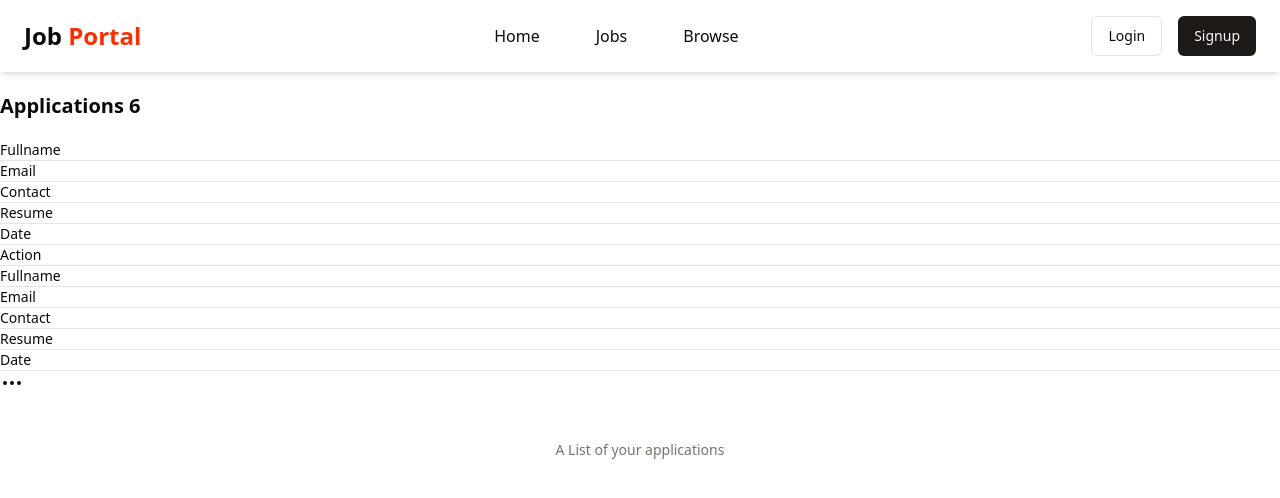
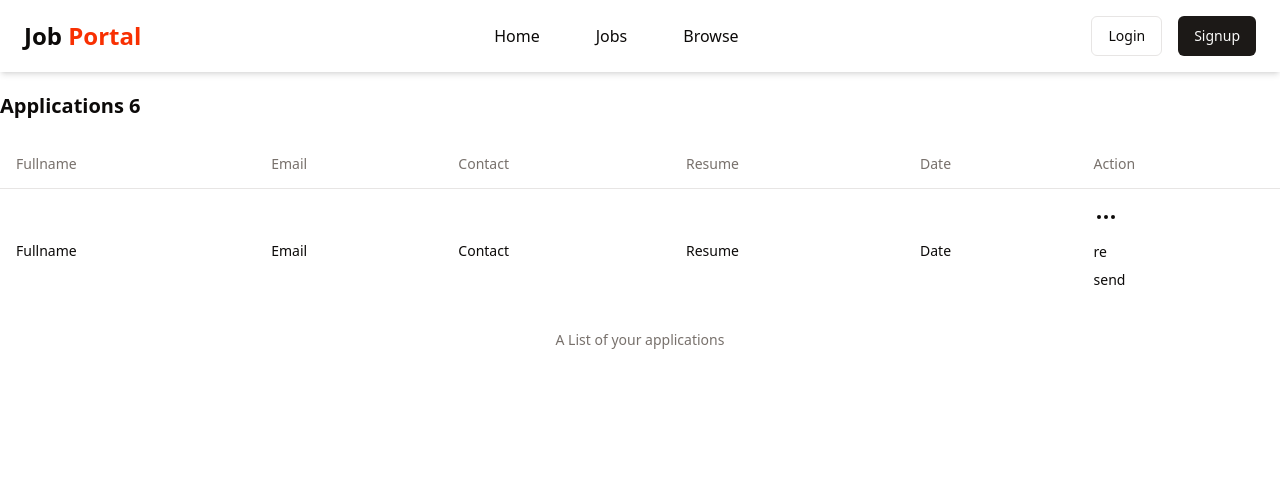
Before and after one commit to patilrohit1964/my_job_portal, a React (Vite) app in the folder client/: page /admin/jobs/1/applicants in a window 1280 px wide. Shown: the top 498 px of the page. Built offline with nearby package versions, Linux system fonts and the light colour scheme.

Commit message:
check applicant table

```diff
--- a/client/src/components/admin/ApplicationsTable.jsx
+++ b/client/src/components/admin/ApplicationsTable.jsx
@@ -1,5 +1,5 @@
 import React from 'react'
-import { Table, TableBody, TableCaption, TableHeader, TableRow } from '../ui/table'
+import { Table, TableBody, TableCaption, TableCell, TableHead, TableHeader, TableRow } from '../ui/table'
 import { Popover, PopoverContent, PopoverTrigger } from '../ui/popover'
 import { MoreHorizontal } from 'lucide-react'
 
@@ -10,29 +10,33 @@ const ApplicationsTable = () => {
             <Table>
                 <TableCaption>A List of your applications</TableCaption>
                 <TableHeader>
-                    <TableRow>Fullname</TableRow>
-                    <TableRow>Email</TableRow>
-                    <TableRow>Contact</TableRow>
-                    <TableRow>Resume</TableRow>
-                    <TableRow>Date</TableRow>
-                    <TableRow classname="text-right">Action</TableRow>
+                    <TableRow>
+                        <TableHead>Fullname</TableHead>
+                        <TableHead>Email</TableHead>
+                        <TableHead>Contact</TableHead>
+                        <TableHead>Resume</TableHead>
+                        <TableHead>Date</TableHead>
+                        <TableHead classname="text-right">Action</TableHead>
+                    </TableRow>
                 </TableHeader>
                 <TableBody>
-                    <TableRow>Fullname</TableRow>
-                    <TableRow>Email</TableRow>
-                    <TableRow>Contact</TableRow>
-                    <TableRow>Resume</TableRow>
-                    <TableRow>Date</TableRow>
-                    <TableRow classname="text-right">
+                    <TableRow>
+                        <TableCell>Fullname</TableCell>
+                        <TableCell>Email</TableCell>
+                        <TableCell>Contact</TableCell>
+                        <TableCell>Resume</TableCell>
+                        <TableCell>Date</TableCell>
+                        <TableCell classname="float-right cursor-pointer">
                             <Popover>
                                 <PopoverTrigger><MoreHorizontal /></PopoverTrigger>
                                 <PopoverContent classname="w-32"></PopoverContent>
                                 {short.map((status, index) => (
                                     <div key={index} className='flex w-fit my-2 cursor-pointer items-center'>
-                                    <span></span>
+                                        <span>{status}</span>
                                     </div>
                                 ))}
                             </Popover>
+                        </TableCell>
                     </TableRow>
                 </TableBody>
             </Table>
```
Lines whose indentation alone changed are shown as unchanged.
